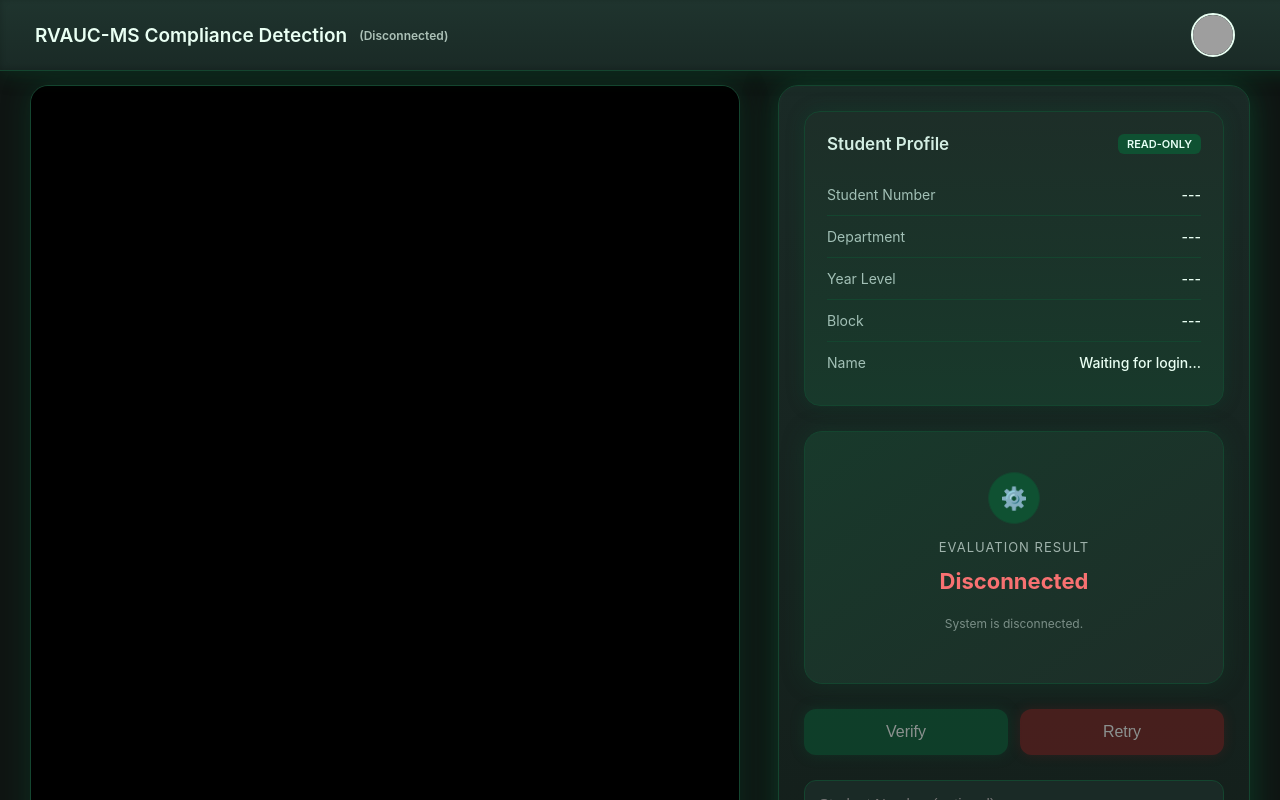
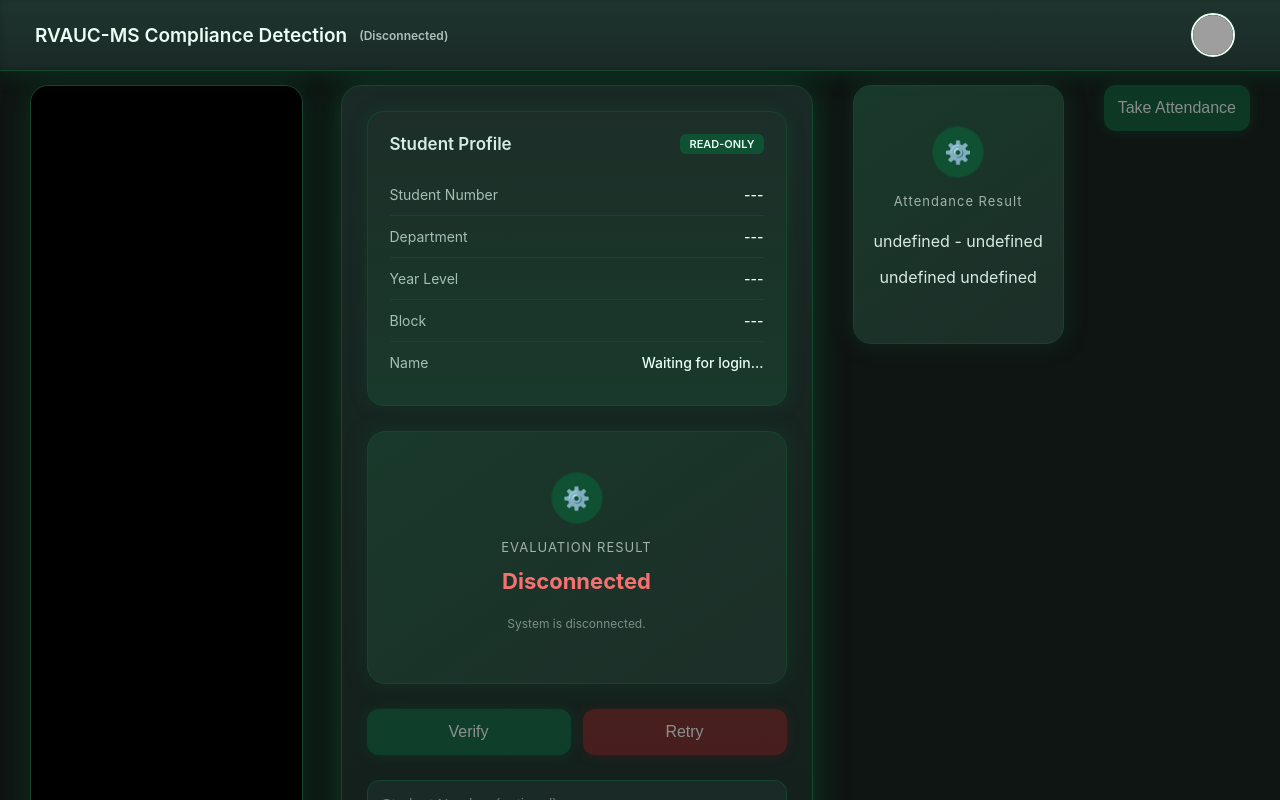
Before and after one commit to zeraus00/RVAUC_microservice, a React (Create React App) app in the folder frontend/: page / in a window 1280 px wide. Shown: the top 800 px of the page. Built offline with nearby package versions, Linux system fonts and the light colour scheme; no server answers; grey boxes are pictures that could not be loaded.

Commit message:
attendance taking logic

```diff
--- a/frontend/src/App.js
+++ b/frontend/src/App.js
@@ -1,7 +1,12 @@
 import "./App.css";
 // FIX 1: Ensure useRef, useState, and useCallback are imported
 import { useEffect, useState, useRef, useCallback } from "react";
-import { manualLogIn, sessionBroker, logOut } from "./shared/utils";
+import {
+  manualLogIn,
+  sessionBroker,
+  logOut,
+  takeAttendance,
+} from "./shared/utils";
 
 function App() {
   // --- Refs ---
@@ -23,6 +28,11 @@ function App() {
   const [isConfirming, setIsConfirming] = useState(false);
   const [isConfirmed, setIsConfirmed] = useState(false);
   const [countdown, setCountdown] = useState(null);
+
+  //  Attendance
+  const [enrollment, setEnrollment] = useState(null);
+  const [attendance, setAttendance] = useState(null);
+  const [attendanceMsg, setAttendanceMsg] = useState("");
 
   //dropdown profile
   const [dropdownOpen, setDropdownOpen] = useState(false);
@@ -264,7 +274,6 @@ function App() {
     }
 
     const { token, decoded } = logIn.result;
-    console.log(JSON.stringify(decoded));
     setToken(token);
     setPayload(decoded);
     setIsScanning(true);
@@ -310,6 +319,30 @@ function App() {
       setEvaluationResult(null);
     }
   };
+
+  const handleTakeAttendance = async () => {
+    if (!token) return;
+    const res = await takeAttendance(token);
+
+    if (res.success) {
+      setAttendance(res.result.attendance);
+      setEnrollment(res.result.enrollment);
+      setAttendanceMsg(
+        res.result.attendance.isNew
+          ? "Attendance Recorded"
+          : "You already have an attendance."
+      );
+
+      console.log(JSON.stringify(res));
+    } else {
+      setAttendanceMsg("Error: " + res.message);
+    }
+  };
+
+  useEffect(() => {
+    console.log(JSON.stringify(attendance));
+    console.log(JSON.stringify(enrollment));
+  }, [attendance, enrollment]);
 
   // --- Render Helpers ---
   useEffect(() => {
@@ -595,6 +628,40 @@ function App() {
             </button>
           </div>
         </div>
+
+        {/* ATTENDANCE BOX */}
+        <div className="eval-box">
+          <div className="eval-icon">⚙️</div>
+          <p className="eval-title">Attendance Result</p>
+
+          <p className="eval-result">{attendanceMsg}</p>
+
+          <p>{enrollment?.weekDay ?? ""}</p>
+          <p>{enrollment?.startTimeText + " - " + enrollment?.endTimeText}</p>
+          <p>{enrollment?.classNumber ?? ""}</p>
+          <p>{enrollment?.courseCode ?? ""}</p>
+          <p>{enrollment?.courseName ?? ""}</p>
+          <p>{enrollment?.weekDay ?? ""}</p>
+          <p>
+            {enrollment?.professor?.firstName +
+              " " +
+              enrollment?.professor?.surname}
+          </p>
+        </div>
+
+        {/* BUTTONS */}
+        <div className="button-row">
+          <button
+            className="confirm-btn"
+            onClick={handleTakeAttendance}
+            disabled={!token}
+            style={{
+              opacity: token ? 1 : 0.5,
+            }}
+          >
+            Take Attendance
+          </button>
+        </div>
       </div>
     </>
   );
--- a/frontend/src/shared/utils.js
+++ b/frontend/src/shared/utils.js
@@ -90,3 +90,44 @@ export const logOut = async () => {
         error.response?.data ?? { success: false, message: error.message }
     );
 };
+
+export const attendanceClient = axios.create({
+  baseURL: "http://localhost:2620/enrollments/attendance",
+  withCredentials: true,
+});
+
+attendanceClient.interceptors.request.use(
+  (config) => {
+    // means the request not a retry, it's the first attempt.
+    if (!config.headers["Authorization"]) {
+      //  use a new token to make the request.
+      config.headers["Authorization"] = `Bearer ${sessionBrokerToken}`;
+    }
+    return config;
+  },
+  (err) => {
+    Promise.reject(err);
+  }
+);
+
+export const takeAttendance = async (token) => {
+  const now = new Date();
+
+  return await attendanceClient
+    .post(
+      "/new-record",
+      {
+        date: now.toISOString(),
+      },
+      {
+        headers: {
+          Authorization: `Bearer ${token}`,
+        },
+      }
+    )
+    .then((result) => result.data) //  * { enrollment, attendance }
+    .catch(
+      (error) =>
+        error.response?.data ?? { success: false, message: error.message }
+    );
+};
```
